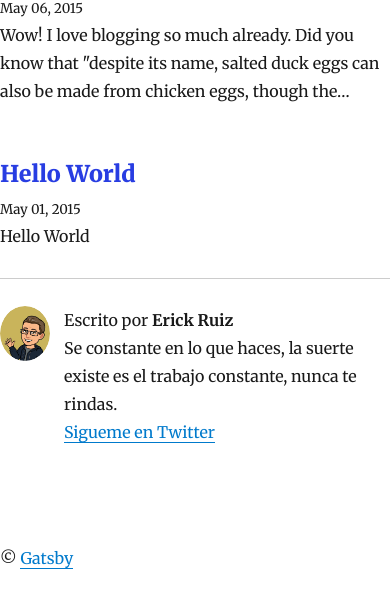
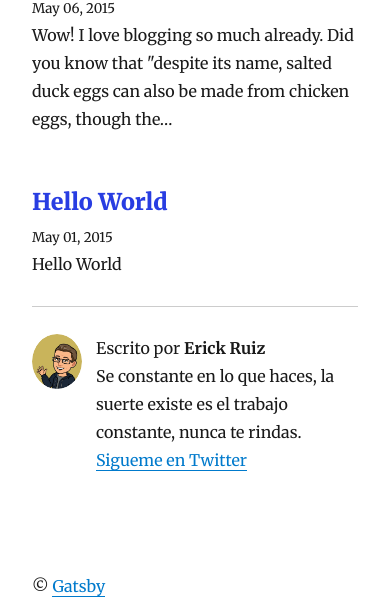
Before and after one commit to ErickRV19/my-blog, a Gatsby site: page / in a window 390 px wide. Shown: the part 704-1304 px from the top of the page. Before the commit the page ends 1276 px from the top, so only its background shows below. Built offline with nearby package versions, Linux system fonts and the light colour scheme; Gatsby itself is replaced by a stand-in of ours; some packages are replaced by stand-ins of ours.

Commit message:
modificacion para moviles

```diff
--- a/src/components/layout.js
+++ b/src/components/layout.js
@@ -50,11 +50,12 @@ const Layout = ({ location, title, children }) => {
   }
   return (
     <div
+      className="movil"
       style={{
         marginLeft: `auto`,
         marginRight: `auto`,
         maxWidth: rhythm(24),
-        padding: `0em`,
+        padding: ` 0em 2em`,
       }}
     >
       <div className="colorss"></div>
--- a/src/components/styles/layout.css
+++ b/src/components/styles/layout.css
@@ -4,3 +4,7 @@
     position: relative;
     margin-bottom: 4em;
 }
+
+@media (max-width: 400px) {
+    .movil {}
+}
```
